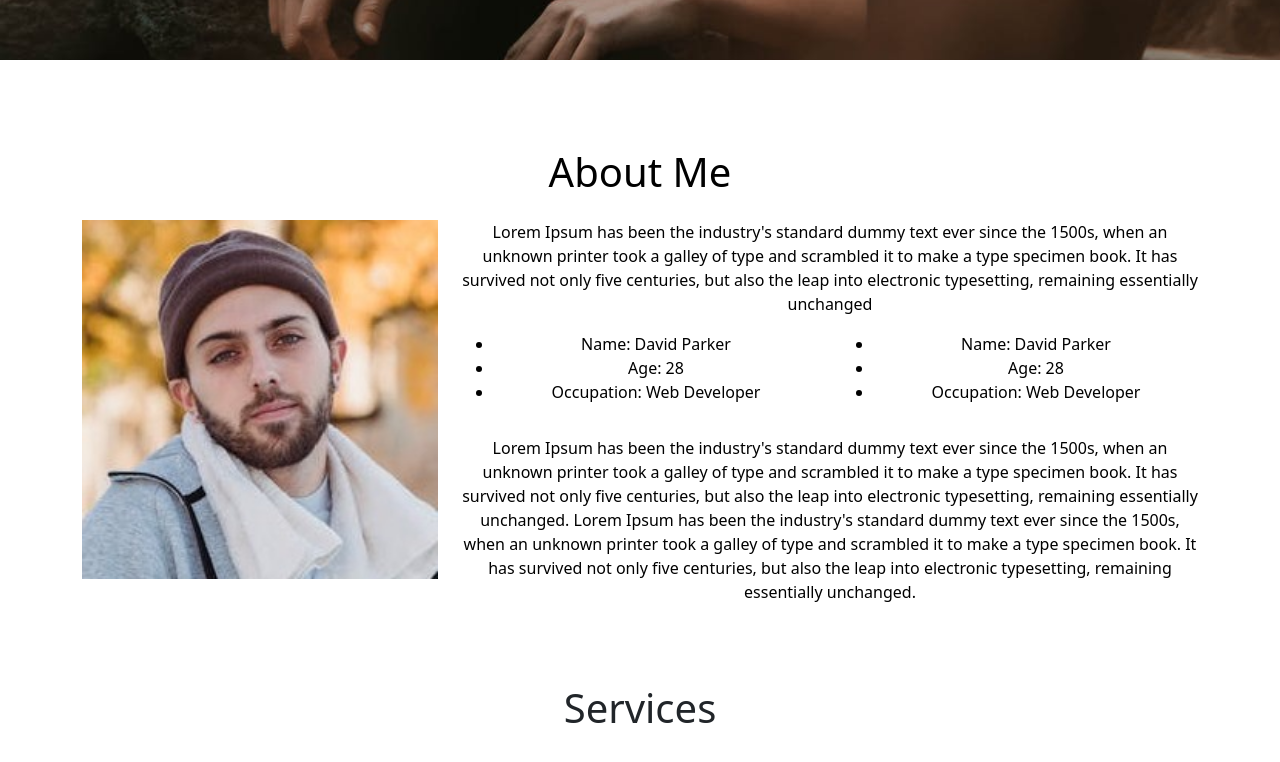
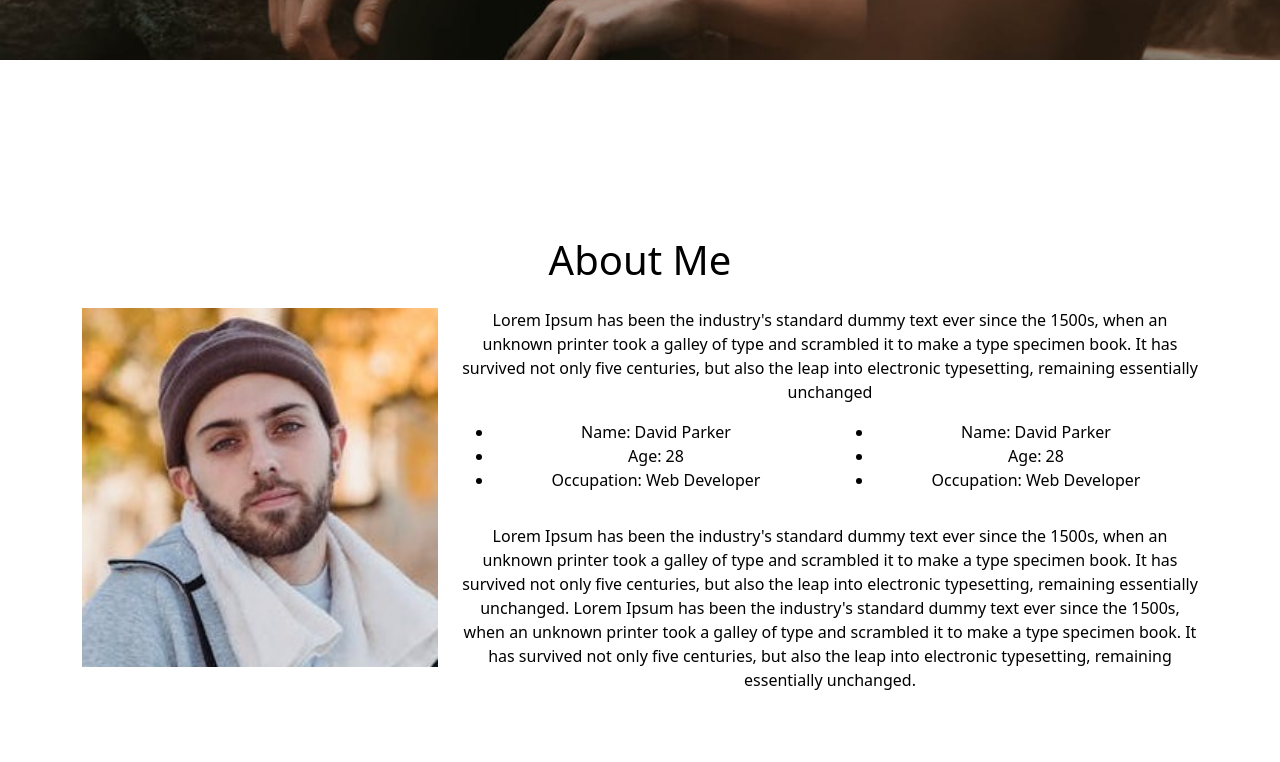
Before and after one commit to ChrisArru/react-portfolio, a React (Create React App) app: page / in a window 1280 px wide. Shown: the part 740-1502 px from the top of the page. Built offline with nearby package versions, Linux system fonts and the light colour scheme.

Commit message:
feat: add more margin to see the section title

```diff
--- a/src/App.css
+++ b/src/App.css
@@ -37,6 +37,13 @@
   }
 }
 
-section {
-  margin-top: 5%;
+#about,
+#services,
+#portfolio,
+#contact {
+  margin-top: 4rem;
+  padding-top: 4rem;
 }
+#contact {
+  padding-bottom: 4rem;
+}
```
